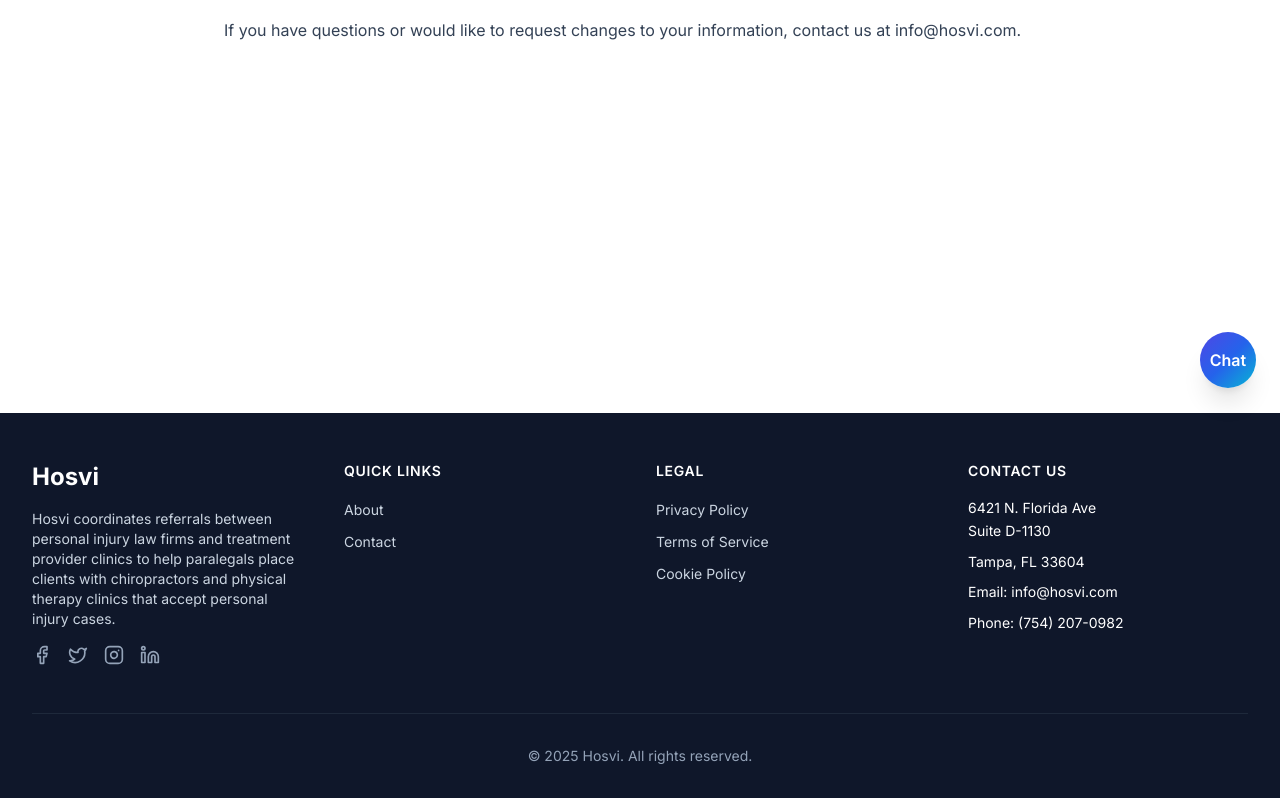
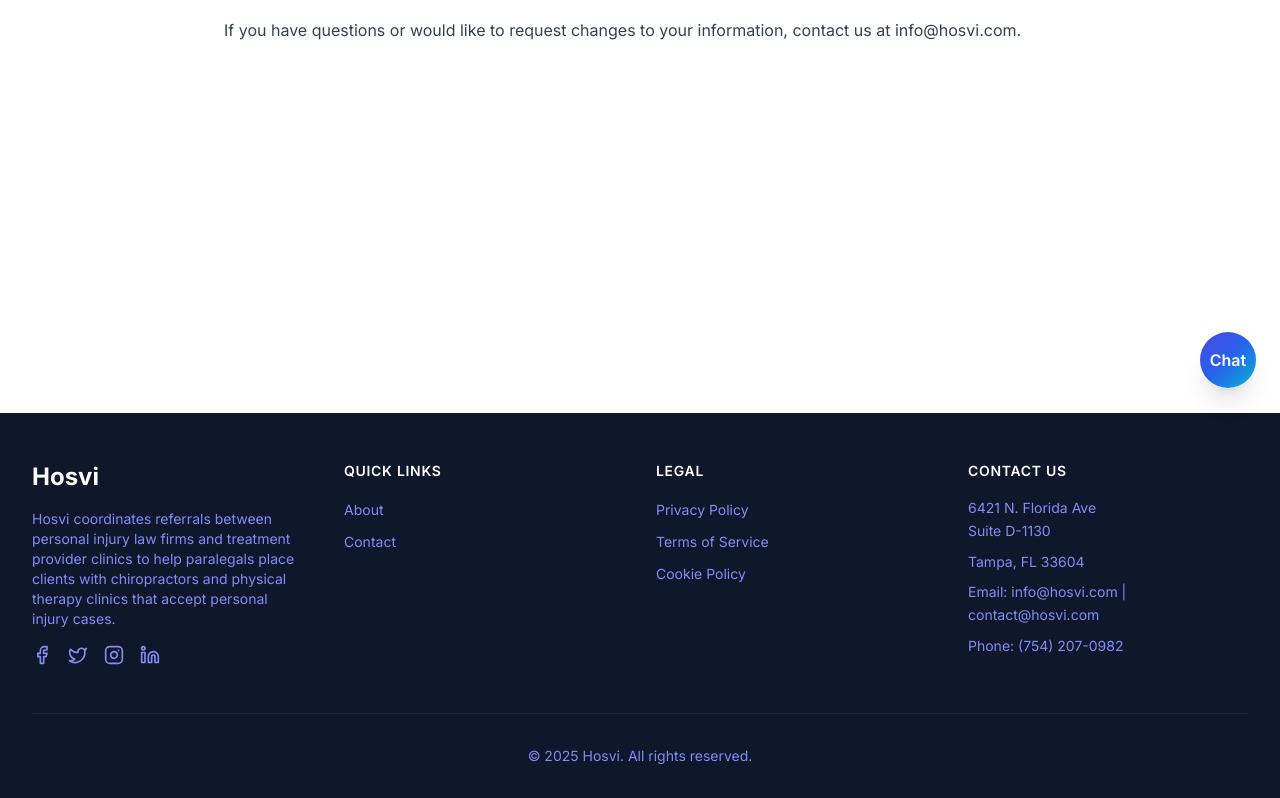
Before and after one commit to Iamsomatil/hosvi-marketing-agency, a Next.js app: page /privacy in a window 1280 px wide. Shown: the part 388-1186 px from the top of the page. Built offline with nearby package versions, Linux system fonts and the light colour scheme.

Commit message:
made adjustments to the website

```diff
--- a/app/home/ContactSection.tsx
+++ b/app/home/ContactSection.tsx
@@ -234,6 +234,9 @@
                   <a href="mailto:info@hosvi.com" className="text-slate-600 hover:text-indigo-600">
                     info@hosvi.com
                   </a>
+                  <a href="mailto:contact@hosvi.com" className="block text-slate-600 hover:text-indigo-600">
+                    contact@hosvi.com
+                  </a>
                 </div>
               </div>
 
--- a/app/home/HomePageClient.tsx
+++ b/app/home/HomePageClient.tsx
@@ -9,18 +9,18 @@
 export default function HomePageClient() {
   return (
     <div className="min-h-screen">
-      <section className="relative overflow-hidden bg-gradient-to-br from-blue-900 to-indigo-900 text-white py-20 sm:py-32">
+      <section className="relative overflow-hidden bg-gradient-to-br from-blue-900 to-indigo-900 text-white py-12 sm:py-20">
         <div className="max-w-7xl mx-auto px-4 sm:px-6 lg:px-8">
-          <div className="grid grid-cols-1 lg:grid-cols-2 gap-12 items-center">
+          <div className="grid grid-cols-1 lg:grid-cols-2 gap-8 items-center">
             <motion.div
               initial={{ opacity: 0, y: 20 }}
               animate={{ opacity: 1, y: 0 }}
               transition={{ duration: 0.8 }}
             >
-              <h1 className="text-4xl sm:text-5xl lg:text-6xl font-bold leading-tight mb-6">
+              <h1 className="text-4xl sm:text-5xl lg:text-6xl font-bold leading-tight mb-4">
                 Referral Coordination for Personal Injury Cases
               </h1>
-              <p className="text-lg sm:text-xl text-blue-100 mb-8 max-w-2xl">
+              <p className="text-lg sm:text-xl text-blue-100 mb-6 max-w-2xl">
                 Hosvi coordinates referrals between personal injury law firms and
                 treatment provider clinics. We help paralegals place clients with
                 chiropractors and physical therapy clinics that accept personal injury
@@ -44,8 +44,8 @@
               <Image
                 src="/hero-hosvi.png"
                 alt="Hosvi - Referral Coordination Platform"
-                width={500}
-                height={400}
+                width={600}
+                height={480}
                 priority
                 className="rounded-lg shadow-2xl max-w-full h-auto"
               />
--- a/components/ChatWidget.tsx
+++ b/components/ChatWidget.tsx
@@ -125,9 +125,9 @@
   return (
     <div className="fixed bottom-6 right-6 z-50">
       {isOpen && (
-        <div className="w-[380px] h-[480px] max-w-[calc(100vw-2rem)] max-h-[calc(100vh-6rem)] bg-white/85 backdrop-blur-xl shadow-2xl border border-slate-200/60 rounded-2xl flex flex-col overflow-hidden relative">
+        <div className="w-[480px] h-[600px] max-w-[calc(100vw-2rem)] max-h-[calc(100vh-6rem)] bg-white/85 backdrop-blur-xl shadow-2xl border border-slate-200/60 rounded-2xl flex flex-col overflow-hidden relative">
           {/* Chat bubble tail */}
-          <div className="absolute bottom-0 right-8 w-0 h-0 border-l-[20px] border-l-transparent border-r-[20px] border-r-transparent border-b-[20px] border-b-white/85 transform translate-y-full"></div>
+          <div className="absolute bottom-0 right-12 w-0 h-0 border-l-[24px] border-l-transparent border-r-[24px] border-r-transparent border-t-[24px] border-t-white/85 transform translate-y-full"></div>
 
           <div className="flex items-center justify-between px-4 py-3 text-white bg-gradient-to-r from-indigo-600 via-blue-600 to-cyan-500 rounded-t-2xl">
             <div className="text-sm font-semibold">Ask Hosvi</div>
--- a/components/Footer.tsx
+++ b/components/Footer.tsx
@@ -15,34 +15,34 @@
             <div className="flex items-center space-x-2">
               <span className="text-2xl font-bold text-white">Hosvi</span>
             </div>
-            <p className="text-slate-300 text-sm max-w-3xl">
+            <p className="text-indigo-400 text-sm max-w-3xl">
               Hosvi coordinates referrals between personal injury law firms and treatment provider clinics to help paralegals place clients with chiropractors and physical therapy clinics that accept personal injury cases.
             </p>
             <div className="flex space-x-4">
               <a
                 href="#"
-                className="text-slate-400 hover:text-white transition-colors"
+                className="text-indigo-400 hover:text-indigo-300 transition-colors"
               >
                 <span className="sr-only">Facebook</span>
                 <Facebook className="h-5 w-5" />
               </a>
               <a
                 href="#"
-                className="text-slate-400 hover:text-white transition-colors"
+                className="text-indigo-400 hover:text-indigo-300 transition-colors"
               >
                 <span className="sr-only">Twitter</span>
                 <Twitter className="h-5 w-5" />
               </a>
               <a
                 href="#"
-                className="text-slate-400 hover:text-white transition-colors"
+                className="text-indigo-400 hover:text-indigo-300 transition-colors"
               >
                 <span className="sr-only">Instagram</span>
                 <Instagram className="h-5 w-5" />
               </a>
               <a
                 href="#"
-                className="text-slate-400 hover:text-white transition-colors"
+                className="text-indigo-400 hover:text-indigo-300 transition-colors"
               >
                 <span className="sr-only">LinkedIn</span>
                 <Linkedin className="h-5 w-5" />
@@ -59,7 +59,7 @@
               <li>
                 <Link
                   href="/about"
-                  className="text-slate-300 hover:text-white text-sm"
+                  className="text-indigo-400 hover:text-indigo-300 text-sm"
                 >
                   About
                 </Link>
@@ -67,7 +67,7 @@
               <li>
                 <Link
                   href="/#contact"
-                  className="text-slate-300 hover:text-white text-sm"
+                  className="text-indigo-400 hover:text-indigo-300 text-sm"
                 >
                   Contact
                 </Link>
@@ -84,7 +84,7 @@
               <li>
                 <Link
                   href="/privacy"
-                  className="text-slate-300 hover:text-white text-sm"
+                  className="text-indigo-400 hover:text-indigo-300 text-sm"
                 >
                   Privacy Policy
                 </Link>
@@ -92,7 +92,7 @@
               <li>
                 <Link
                   href="/terms"
-                  className="text-slate-300 hover:text-white text-sm"
+                  className="text-indigo-400 hover:text-indigo-300 text-sm"
                 >
                   Terms of Service
                 </Link>
@@ -100,7 +100,7 @@
               <li>
                 <Link
                   href="/cookies"
-                  className="text-slate-300 hover:text-white text-sm"
+                  className="text-indigo-400 hover:text-indigo-300 text-sm"
                 >
                   Cookie Policy
                 </Link>
@@ -113,23 +113,30 @@
             <h3 className="text-sm font-semibold text-white uppercase tracking-wider">
               Contact Us
             </h3>
-            <address className="mt-4 not-italic text-white text-sm space-y-2">
-              <p className="!text-white">6421 N. Florida Ave<br/>Suite D-1130</p>
-              <p className="!text-white">Tampa, FL 33604</p>
-              <p className="!text-white">
-                <span className="!text-white">Email:</span>{" "}
+            <address className="mt-4 not-italic text-indigo-400 text-sm space-y-2">
+              <p className="!text-indigo-400">6421 N. Florida Ave<br/>Suite D-1130</p>
+              <p className="!text-indigo-400">Tampa, FL 33604</p>
+              <p className="!text-indigo-400">
+                <span className="!text-indigo-400">Email:</span>{" "}
                 <a
                   href="mailto:info@hosvi.com"
-                  className="text-white hover:opacity-90"
+                  className="text-indigo-400 hover:text-indigo-300"
                 >
                   info@hosvi.com
                 </a>
+                {" "}|{" "}
+                <a
+                  href="mailto:contact@hosvi.com"
+                  className="text-indigo-400 hover:text-indigo-300"
+                >
+                  contact@hosvi.com
+                </a>
               </p>
-              <p className="!text-white">
-                <span className="!text-white">Phone:</span>{" "}
+              <p className="!text-indigo-400">
+                <span className="!text-indigo-400">Phone:</span>{" "}
                 <a
                   href="tel:+17542070982"
-                  className="text-white hover:opacity-90"
+                  className="text-indigo-400 hover:text-indigo-300"
                 >
                   (754) 207-0982
                 </a>
@@ -140,7 +147,7 @@
 
         {/* Copyright */}
         <div className="mt-12 pt-8 border-t border-slate-800">
-          <p className="text-slate-400 text-sm text-center">
+          <p className="text-indigo-400 text-sm text-center">
             &copy; {currentYear} Hosvi. All rights reserved.
           </p>
         </div>
--- a/components/NavBar.tsx
+++ b/components/NavBar.tsx
@@ -22,9 +22,9 @@
             <Image
               src="/hosvi-logo.jpg"
               alt="Hosvi Logo"
-              width={40}
-              height={40}
-              className="h-10 w-auto"
+              width={60}
+              height={60}
+              className="h-16 w-auto"
               priority
             />
           </Link>
```
